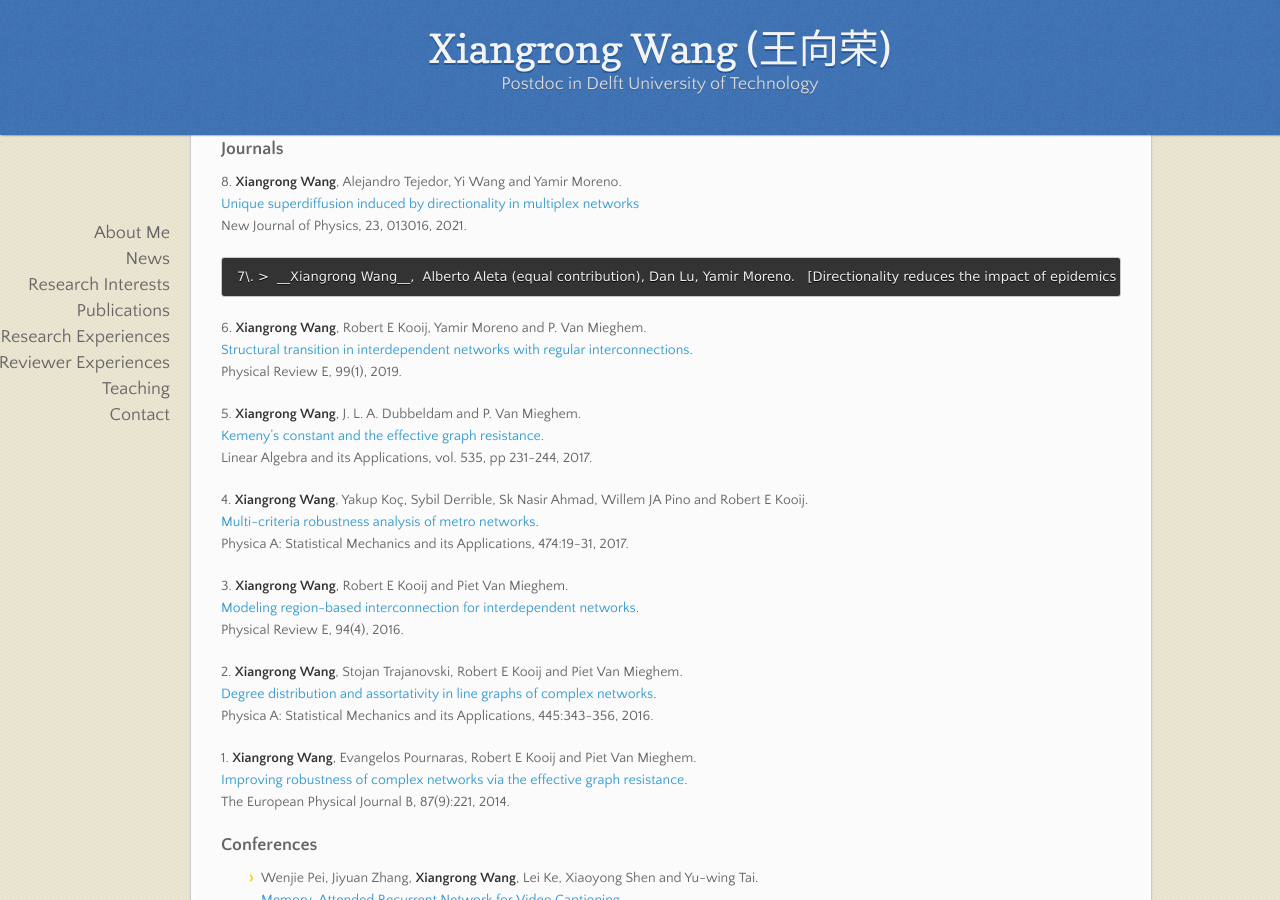
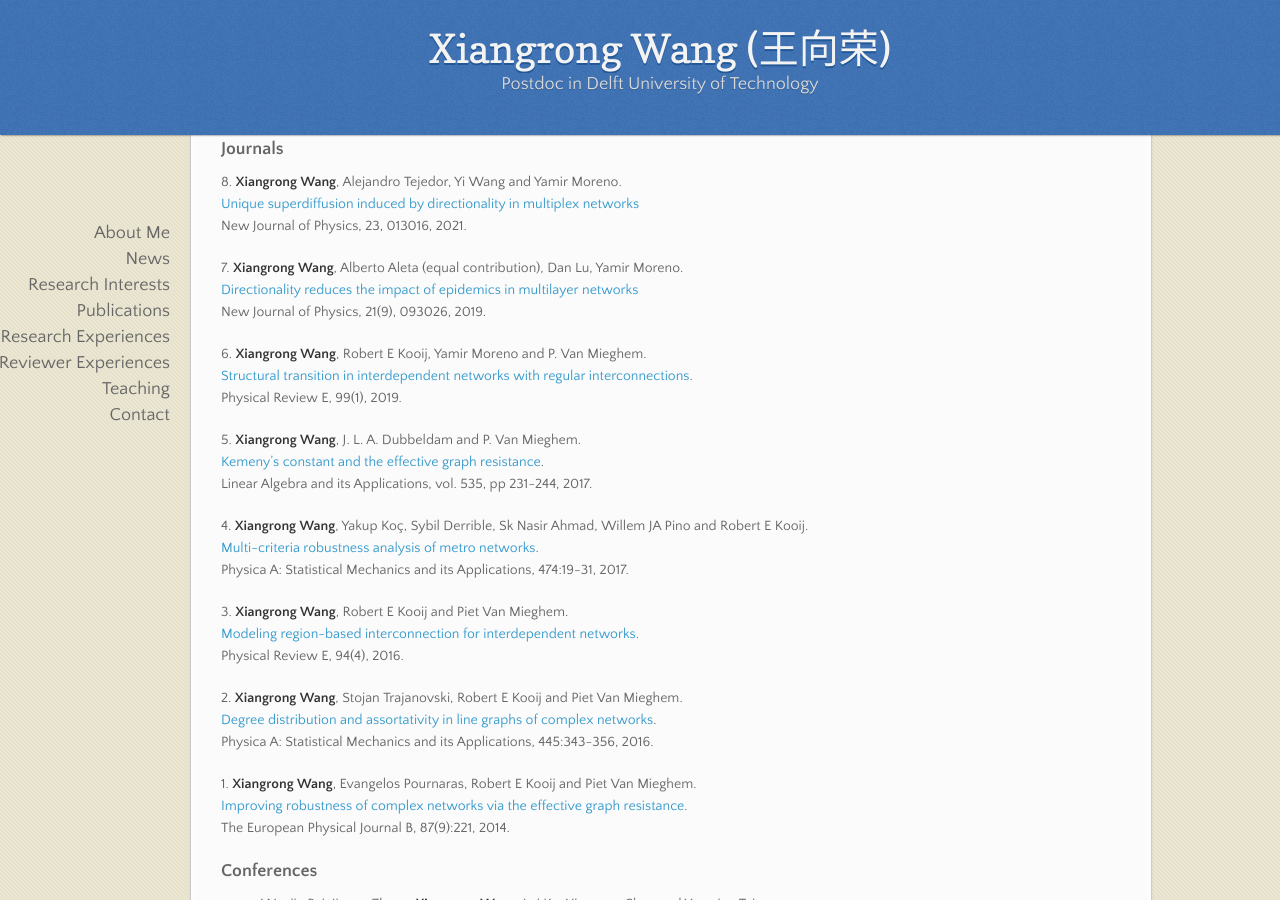
Before and after one commit to xiangrongwang/xiangrongwang.github.io, a Jekyll site: the page built from index.md, in a window 1280 px wide and 900 px high, scrolled down 933 px. Built offline with Jekyll 4.4.1, drawn with Linux system fonts in a browser that asks for light colours; nearby versions of some CDN libraries; our own code applies the rules of GitHub Pages for plain Markdown files.

Commit message:
Update index.md

```diff
--- a/index.md
+++ b/index.md
@@ -29,13 +29,13 @@ Her PhD topic focused on the robustness of complex networks,  from both theoreti
 ([Google Scholar](https://scholar.google.com/citations?user=LJm0X3AAAAAJ&hl=en))
 
 ### Journals
-   8\. __Xiangrong Wang__, Alejandro Tejedor, Yi Wang and Yamir Moreno.
-      [Unique superdiffusion induced by directionality in multiplex networks](https://iopscience.iop.org/article/10.1088/1367-2630/abdb71/meta)
-      New Journal of Physics, 23, 013016, 2021.
+8\. __Xiangrong Wang__, Alejandro Tejedor, Yi Wang and Yamir Moreno.
+    [Unique superdiffusion induced by directionality in multiplex networks](https://iopscience.iop.org/article/10.1088/1367-2630/abdb71/meta)
+    New Journal of Physics, 23, 013016, 2021.
 
-    7\. >  __Xiangrong Wang__,  Alberto Aleta (equal contribution), Dan Lu, Yamir Moreno.
-[Directionality reduces the impact of epidemics in multilayer networks](https://iopscience.iop.org/article/10.1088/1367-2630/ab3dd0)
-New Journal of Physics, 21(9), 093026, 2019.
+7\. __Xiangrong Wang__,  Alberto Aleta (equal contribution), Dan Lu, Yamir Moreno.
+    [Directionality reduces the impact of epidemics in multilayer networks](https://iopscience.iop.org/article/10.1088/1367-2630/ab3dd0)
+    New Journal of Physics, 21(9), 093026, 2019.
 
 6\. __Xiangrong Wang__,  Robert E Kooij, Yamir Moreno and P. Van Mieghem.
 [Structural transition in interdependent networks with regular interconnections](https://www.nas.ewi.tudelft.nl/people/Piet/papers/PhysRevE2019_interdepenent_nets_regular_interconnections.pdf).
```
